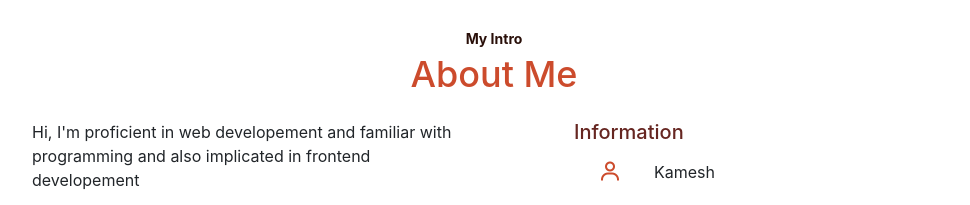
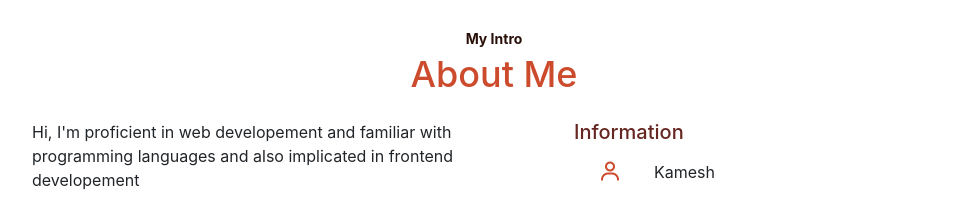
Before and after one commit to kameshbabuSV/Portfolio, a plain HTML site: page index.html in a window 1280 px wide. Shown: the part 820-1025 px from the top of the page, without its empty margins (308-1278 px from the left). Drawn offline with nearby package versions, Linux system fonts and the light colour scheme.

Commit message:
Update index.html

```diff
--- a/index.html
+++ b/index.html
@@ -55,7 +55,7 @@
 
                 <div class="about__container bd-grid">
                     <div class="about__data">
-                        <p class="about__description">Hi, I'm proficient in web developement and familiar with programming and also implicated in frontend developement</p>
+                        <p class="about__description">Hi, I'm proficient in web developement and familiar with programming languages and also implicated in frontend developement</p>
                         <img src="imgs/kamesh2.jpg" alt="img" class="about__img">
                     </div>
                     <div>
```
